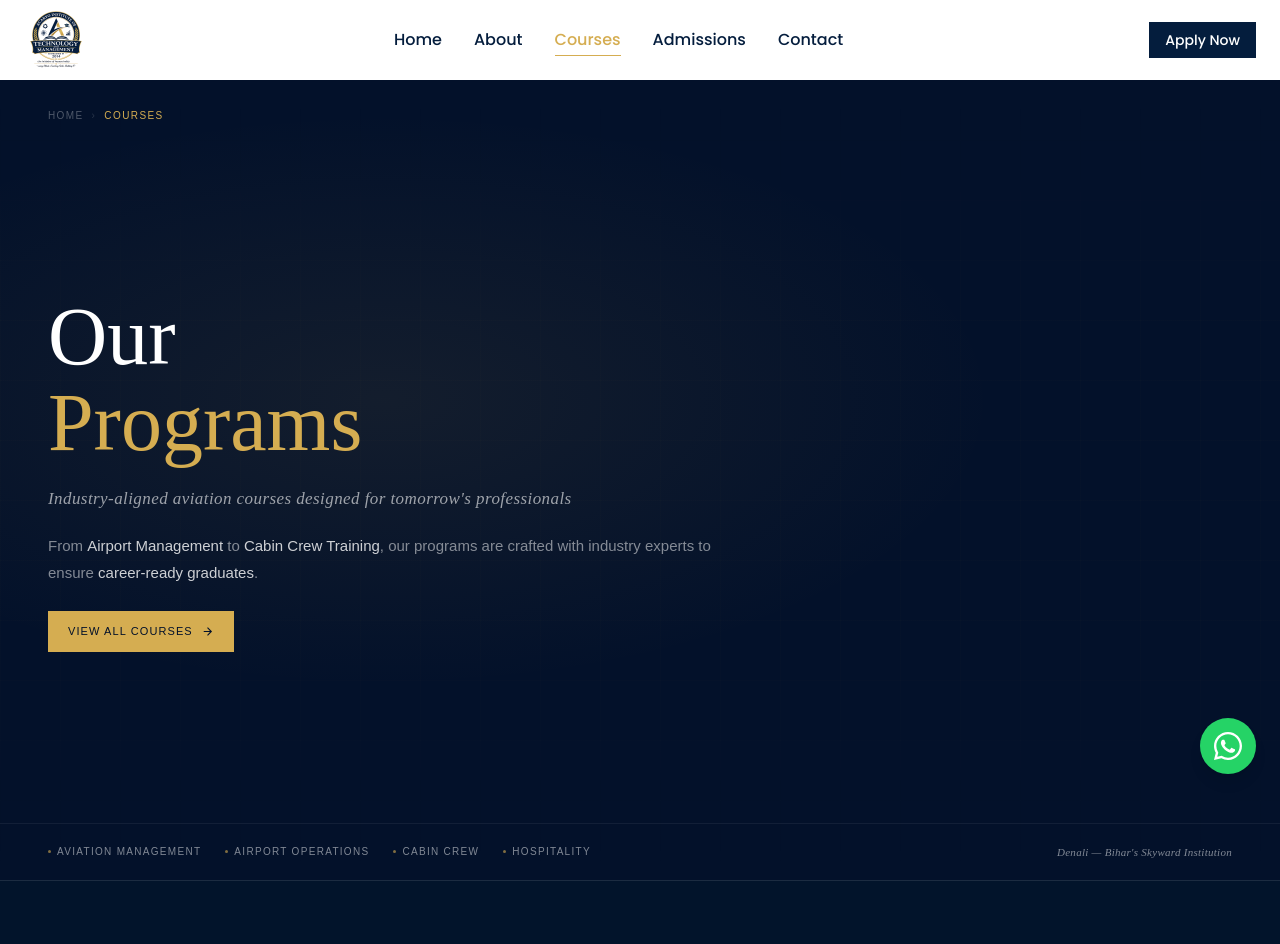
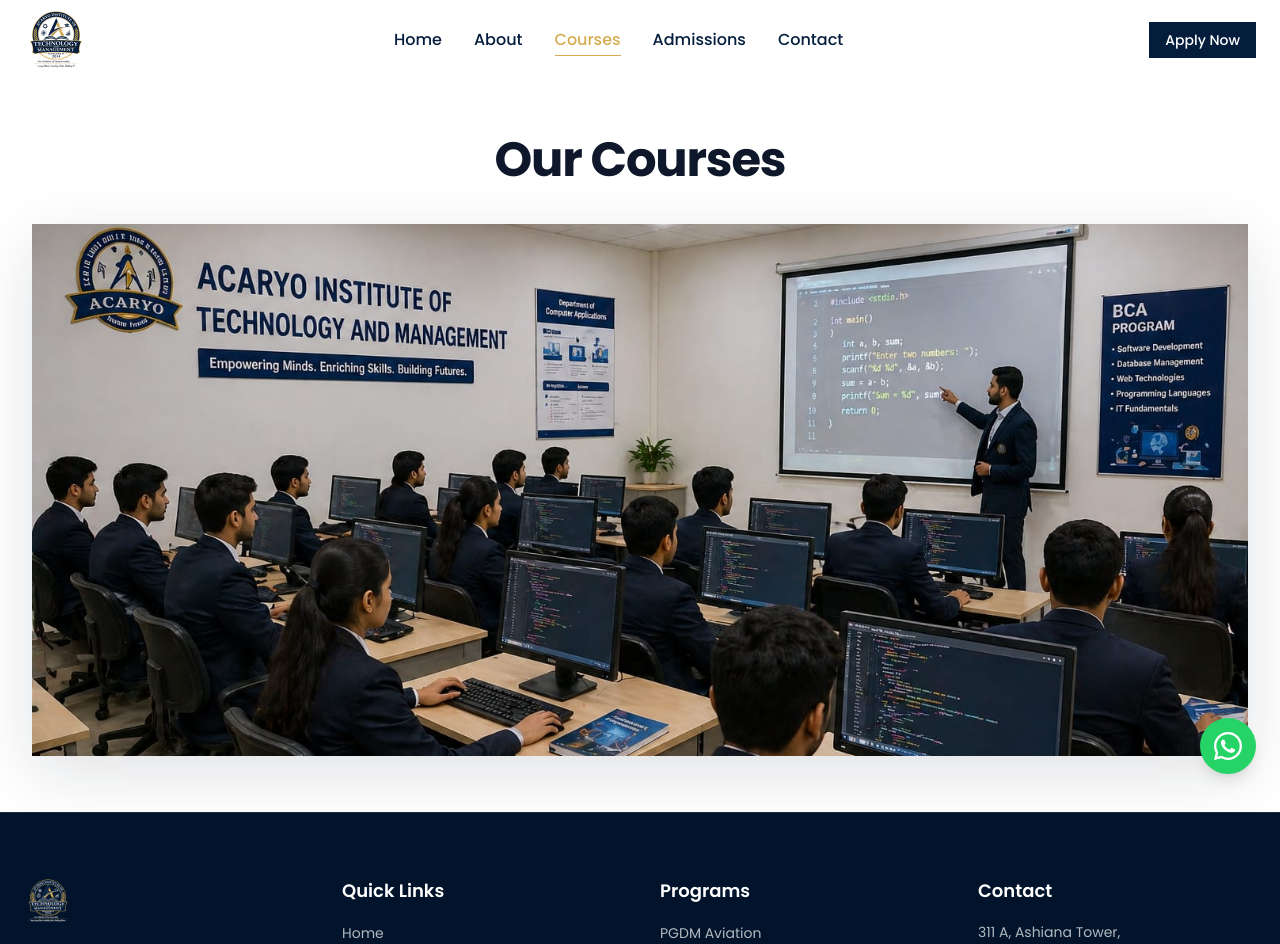
Before and after one commit to Priyanka9321/Acaryo_college, a Next.js app: page /courses in a window 1280 px wide. Shown: the top 944 px of the page. Built offline with nearby package versions, Linux system fonts and the light colour scheme.

Commit message:
admission

```diff
--- a/components/sections/AdmissionsHero.tsx
+++ b/components/sections/AdmissionsHero.tsx
@@ -10,7 +10,7 @@
           </h1>
         </div>
 
-        <div className="overflow-hidden rounded bg-white shadow-[0_18px_60px_rgba(15,23,42,0.12)]">
+        <div className="overflow-hidden bg-white shadow-[0_18px_60px_rgba(15,23,42,0.12)]">
           <div className="relative aspect-[16/9] w-full sm:aspect-[16/8] lg:aspect-[16/7]">
             <Image
               src="/assets/images/admission.jpg"
--- a/components/sections/CoursesHero.tsx
+++ b/components/sections/CoursesHero.tsx
@@ -1,93 +1,27 @@
-import Link from "next/link";
+import Image from "next/image";
 
 export default function CoursesHero() {
   return (
-    <section
-      className="relative min-h-screen flex flex-col overflow-hidden"
-      style={{ background: "#03112a", fontFamily: "'DM Sans', sans-serif" }}
-    >
-      <div
-        className="absolute inset-0 pointer-events-none"
-        style={{
-          background:
-            "radial-gradient(ellipse 80% 60% at 30% 40%, rgba(213,173,81,0.08) 0%, transparent 60%)",
-        }}
-      />
-      <div
-        className="absolute inset-0 pointer-events-none"
-        style={{
-          backgroundImage:
-            "linear-gradient(rgba(213,173,81,0.04) 1px, transparent 1px), linear-gradient(90deg, rgba(213,173,81,0.04) 1px, transparent 1px)",
-          backgroundSize: "60px 60px",
-          maskImage:
-            "linear-gradient(to bottom, transparent 0%, rgba(0,0,0,0.4) 30%, rgba(0,0,0,0.4) 70%, transparent 100%)",
-        }}
-      />
+    <section className="relative overflow-hidden bg-white py-10 sm:py-12 lg:py-14">
+      <div className="mx-auto w-full max-w-[1400px] px-5 sm:px-6 lg:px-8">
+        <div className="mb-6 text-center sm:mb-8 lg:mb-10">
+          <h1 className="text-3xl font-bold tracking-tight text-slate-900 sm:text-4xl lg:text-5xl">
+            Our Courses
+          </h1>
+        </div>
 
-      {/* Breadcrumb */}
-      <nav className="relative z-10 flex items-center gap-2 px-5 pt-5 md:px-12 md:pt-7 text-[10px] tracking-[0.14em] uppercase">
-        <Link href="/" className="text-white/30 hover:text-[#d5ad51] transition-colors">Home</Link>
-        <span className="text-white/15">›</span>
-        <span className="text-[#d5ad51]">Courses</span>
-      </nav>
-
-      {/* Main content */}
-      <div className="relative z-10 flex-1 flex flex-col justify-center px-5 py-10 md:px-12 max-w-7xl mx-auto w-full">
-        <div className="flex flex-col gap-5 max-w-2xl">
-          <h1
-            className="font-light leading-[1.05] text-white"
-            style={{ fontFamily: "'Cormorant Garamond', serif", fontSize: "clamp(42px, 10vw, 82px)" }}
-          >
-            Our
-            <br />
-            <em className="text-[#d5ad51] not-italic">Programs</em>
-          </h1>
-
-          <p
-            className="text-[15px] md:text-[17px] italic text-white/60 tracking-wide"
-            style={{ fontFamily: "'Cormorant Garamond', serif" }}
-          >
-            Industry-aligned aviation courses designed for tomorrow&apos;s professionals
-          </p>
-
-          <p className="text-sm md:text-[15px] leading-[1.85] text-white/50 font-light">
-            From{" "}
-            <strong className="text-white/80 font-normal">Airport Management</strong> to{" "}
-            <strong className="text-white/80 font-normal">Cabin Crew Training</strong>, our
-            programs are crafted with industry experts to ensure{" "}
-            <strong className="text-white/80 font-normal">career-ready graduates</strong>.
-          </p>
-
-          <div className="flex flex-wrap gap-4 pt-1">
-            <button className="flex items-center gap-2 bg-[#d5ad51] text-[#03112a] text-[11px] font-medium tracking-[0.1em] uppercase px-5 py-3 hover:bg-[#e8c46a] transition-all hover:-translate-y-px active:scale-95">
-              View All Courses
-              <svg width="13" height="13" viewBox="0 0 24 24" fill="none" stroke="currentColor" strokeWidth="2">
-                <path d="M5 12h14M12 5l7 7-7 7" />
-              </svg>
-            </button>
+        <div className="overflow-hidden bg-white shadow-[0_18px_60px_rgba(15,23,42,0.12)]">
+          <div className="relative aspect-[16/10] w-full sm:aspect-[16/9] lg:aspect-[16/7]">
+            <Image
+              src="/assets/images/courses.jpg"
+              alt="Courses at Acaryo Institute"
+              fill
+              className="object-cover object-[center_28%]"
+              sizes="(max-width: 640px) 100vw, (max-width: 1024px) 100vw, 1400px"
+              priority
+            />
           </div>
         </div>
-      </div>
-
-      {/* Footer strip */}
-      <div
-        className="relative z-10 flex items-center justify-between flex-wrap gap-2.5 px-5 py-3.5 md:px-12 md:py-5"
-        style={{ borderTop: "1px solid rgba(255,255,255,0.06)" }}
-      >
-        <div className="flex flex-wrap gap-3 md:gap-6">
-          {["Aviation Management", "Airport Operations", "Cabin Crew", "Hospitality"].map((tag) => (
-            <span key={tag} className="flex items-center gap-1.5 text-[9px] md:text-[10px] tracking-[0.13em] uppercase text-[#fff]/50">
-              <span className="w-[3px] h-[3px] rounded-full bg-[#d5ad51] opacity-60" />
-              {tag}
-            </span>
-          ))}
-        </div>
-        <span
-          className="text-[11px] text-[#fff]/50 italic tracking-wide"
-          style={{ fontFamily: "'Cormorant Garamond', serif" }}
-        >
-          Denali — Bihar&apos;s Skyward Institution
-        </span>
       </div>
     </section>
   );
```
